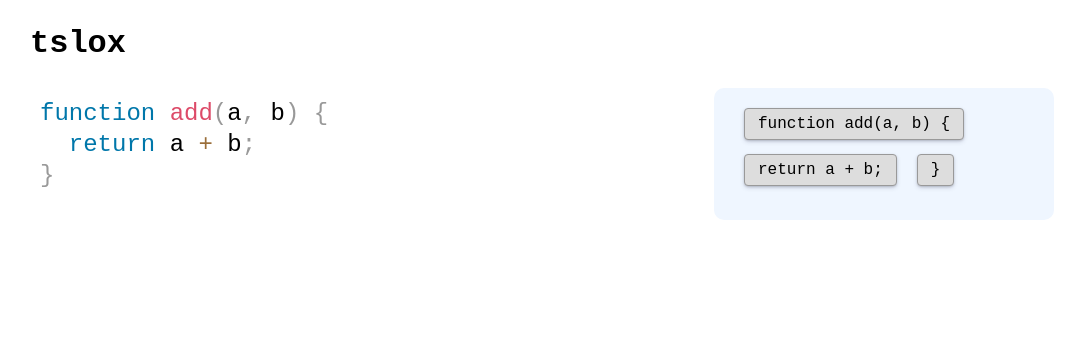
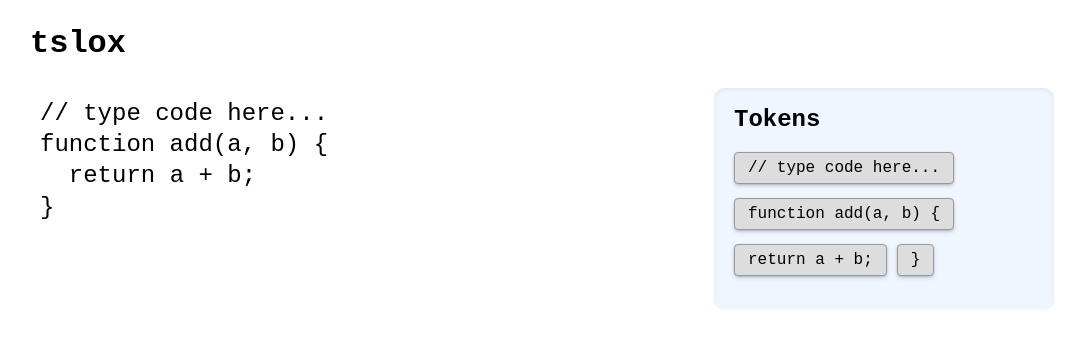
Before and after one commit to pringshia/tslox, a React (Vite) app: page / in a window 1280 px wide. Shown: the top 348 px of the page, without its empty margins (98-1183 px from the left). Built offline with nearby package versions, Linux system fonts and the light colour scheme.

Commit message:
Remove syntax highlight

```diff
--- a/test-bench/App.tsx
+++ b/test-bench/App.tsx
@@ -2,11 +2,13 @@
 import { lexer } from "@lib/main";
 import Editor from "react-simple-code-editor";
 import Prism from "prismjs";
-import "prismjs/components/prism-clike";
+// import "prismjs/components/prism-clike";
 import "prismjs/themes/prism.css";
 
 function App() {
-  const [code, setCode] = useState(`function add(a, b) {\n  return a + b;\n}`);
+  const [code, setCode] = useState(
+    `// type code here...\nfunction add(a, b) {\n  return a + b;\n}`
+  );
 
   return (
     <div className="app">
@@ -20,7 +22,8 @@
           value={code}
           onValueChange={(code) => setCode(code)}
           highlight={(code) =>
-            Prism.highlight(code, Prism.languages["clike"], "clike")
+            // Prism.highlight(code, Prism.languages["clike"], "clike")
+            code
           }
           padding={10}
           style={{
@@ -31,6 +34,7 @@
           }}
         />
         <div className="panel">
+          <h2>Tokens</h2>
           {lexer(code).map((tokens) => (
             <span className="lexed-token">{tokens.lexeme}</span>
           ))}
--- a/test-bench/index.css
+++ b/test-bench/index.css
@@ -35,12 +35,17 @@
   padding: 20px;
   box-sizing: content-box;
   width: 300px;
+  box-shadow: rgba(0, 0, 0, 0.06) 0px 2px 4px 0px inset;
+}
+
+h2 {
+  margin: 0px 0 20px;
 }
 
 .lexed-token {
   background-color: #ddd;
   padding: 3px 13px;
-  margin: 0px 10px 14px;
+  margin: 0px 10px 14px 0px;
   border-radius: 4px;
   border: 1px solid #999;
   box-shadow: rgba(50, 50, 93, 0.25) 0px 2px 5px -1px,
```
